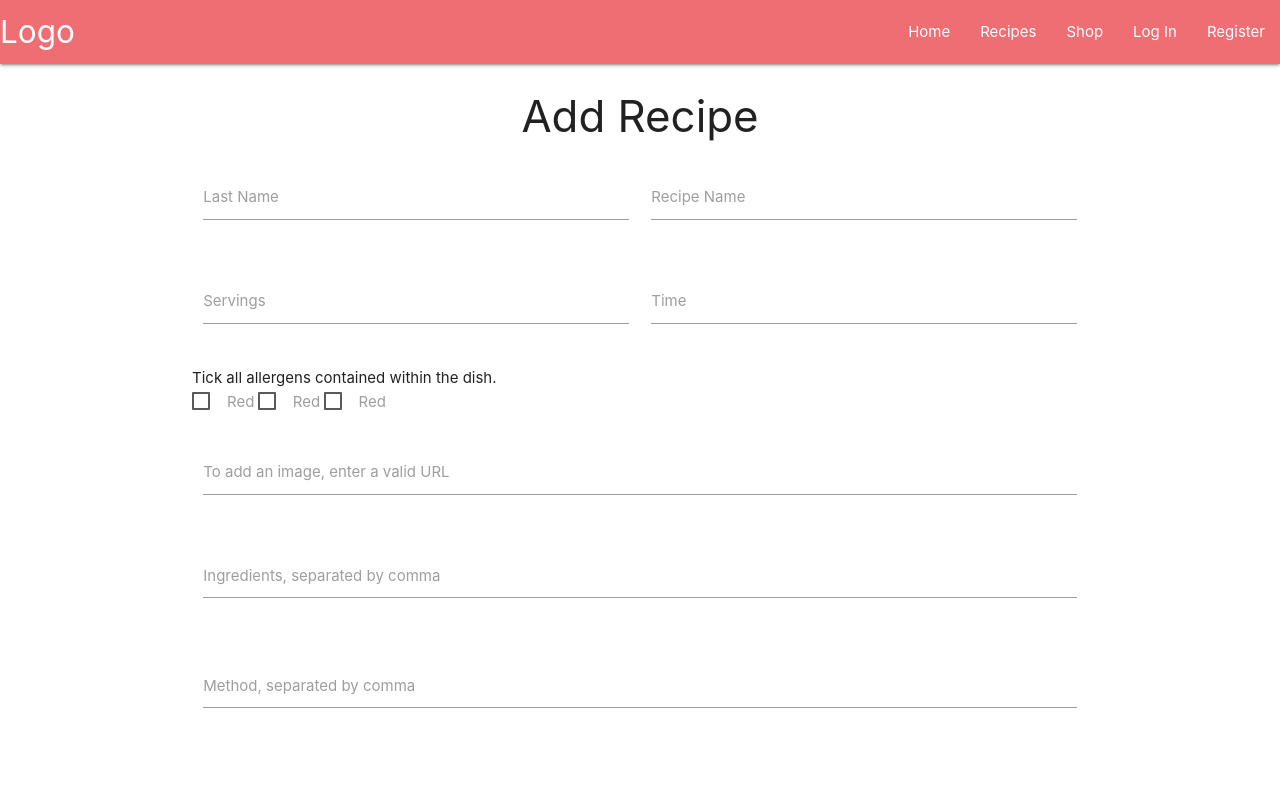
After one commit to BonnieMcb/recipease, a Flask app: page /add_recipe in a window 1280 px wide. The commit adds this page. Run offline with Flask 2, Linux system fonts and the light colour scheme; some libraries are stand-ins or nearby versions.

Commit message:
Add basic template for Add Recipe page

```diff
--- a/app.py
+++ b/app.py
@@ -106,6 +106,11 @@ def logout():
     return redirect(url_for("recipes"))
 
 
+@app.route("/add_recipe")
+def add_recipe():
+    return render_template("/add_recipe.html")
+
+
 if __name__ == "__main__":
     app.run(host=os.environ.get("IP"),
             port=int(os.environ.get("PORT")),
--- /dev/null
+++ b/templates/add_recipe.html
@@ -0,0 +1,74 @@
+{% extends "base.html" %}
+{% block content %}
+
+    <h3 class="center-align">Add Recipe</h3>
+
+    <div class="row">
+        <form class="col s12" method="POST" action="">
+            <div class="row">
+                <div class="input-field col s6">
+                    <input id="last_name" name="last_name" type="text" class="validate">
+                    <label for="last_name">Last Name</label>
+                </div>
+
+                <div class="input-field col s6">
+                    <input id="recipe_name" name="recipe_name" minlength="3" maxlength="40"
+                        type="text" class="validate">
+                    <label for="recipe_name">Recipe Name</label>
+                </div>
+            </div>
+            <div class="row">
+                <div class="input-field col s6">
+                    <input id="servings" name="servings" type="text" class="validate">
+                    <label for="servings">Servings</label>
+                </div>
+                <div class="input-field col s6">
+                    <input id="time" name="time" type="text" class="validate">
+                    <label for="time">Time</label>
+                </div>
+            </div>
+            <div class="row">
+                <div>
+                    Tick all allergens contained within the dish.
+                    <div>
+                        <label>
+                            <input type="checkbox" />
+                            <span>Red</span>
+                        </label>
+                        <label>
+                            <input type="checkbox" />
+                            <span>Red</span>
+                        </label>
+                        <label>
+                            <input type="checkbox" />
+                            <span>Red</span>
+                        </label>
+                    </div>
+                </div>
+            </div>
+            <div class="row">
+                <div class="input-field col s12">
+                    <input id="image" name="image" type="text" class="validate">
+                    <label for="image">To add an image, enter a valid URL</label>
+                </div>
+            </div>
+            <div class="row">
+                <div class="input-field col s12">
+                    <textarea id="ingredients" name="ingredients" minlength="4"
+                    maxlength="500" class="materialize-textarea validate" required></textarea>
+                    <label for="ingredients">Ingredients, separated by comma</label>
+                </div>
+            </div>
+            <div class="row">
+                <div class="input-field col s12">
+                    <textarea id="method" name="method" minlength="4"
+                    maxlength="1000" class="materialize-textarea validate" required></textarea>
+                    <label for="method">Method, separated by comma</label>
+                </div>
+            </div>
+        </form>
+    </div>
+
+
+
+{% endblock %}
--- a/templates/base.html
+++ b/templates/base.html
@@ -22,7 +22,7 @@
                 <li><a href="{{ url_for('recipes') }}">Recipes</a></li>
                 <li><a href="#">Shop</a></li>
                 {% if session.user %}
-                    <li><a href="#">Add Recipe</a></li>
+                    <li><a href="{{ url_for('add_recipe') }}">Add Recipe</a></li>
                     <li><a href="{{ url_for('favourites', username=session['user']) }}">Favourites</a></li>
                     <li><a href="{{ url_for('logout') }}">Log Out</a></li>
                 {% else %}
@@ -38,7 +38,7 @@
             <li><a href="{{ url_for('recipes') }}">Recipes</a></li>
             <li><a href="#">Shop</a></li>
             {% if session.user %}
-                <li><a href="#">Add Recipe</a></li>
+                <li><a href="{{ url_for('add_recipe') }}">Add Recipe</a></li>
                 <li><a href="{{ url_for('favourites', username=session['user']) }}">Favourites</a></li>
                 <li><a href="{{ url_for('logout') }}">Log Out</a></li>
             {% else %}
--- a/templates/register.html
+++ b/templates/register.html
@@ -29,10 +29,10 @@
                     <select multiple id="allergens" name="allergens" type="checkbox" class="validate">
                         <option value="" disabled selected>            </option>
                         <option value="Celery">Celery</option>
-                        <option value="Gluten">Cereal with gluten</option>
-                        <option value="Crustateans">Crustateans</option>
+                        <option value="Crustaceans">Crustaceans</option>
                         <option value="Eggs">Eggs</option>
                         <option value="Fish">Fish</option>
+                        <option value="Gluten">Gluten</option>
                         <option value="Lupin">Lupin</option>
                         <option value="Milk">Milk</option>
                         <option value="Molluscs">Molluscs</option>
```
Also changed, not shown: README.md.
